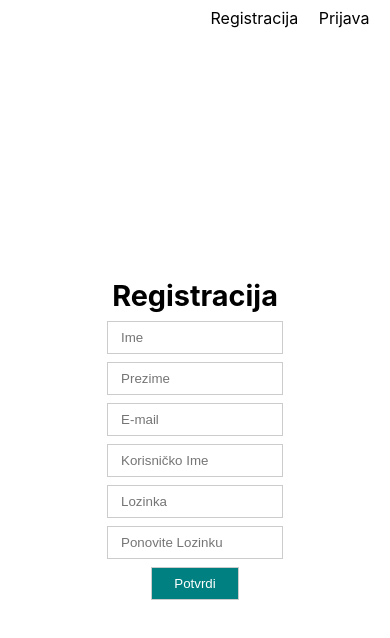
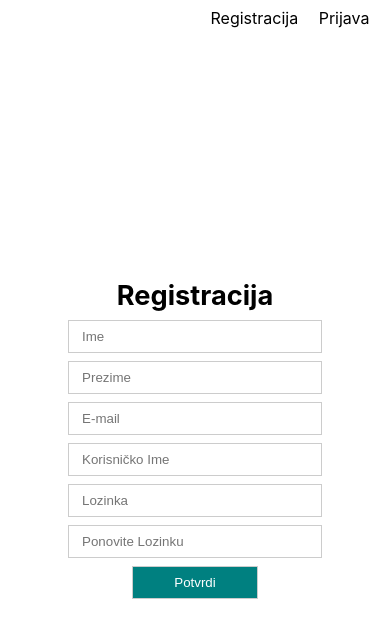
Before and after one commit to Emox133/personal-3, a React (Create React App) app: page / in a window 390 px wide. Shown: the top 638 px of the page. Built offline with nearby package versions, Linux system fonts and the light colour scheme.

Commit message:
fixed bad css

```diff
--- a/src/App.css
+++ b/src/App.css
@@ -66,10 +66,10 @@
 
 @media only screen and (max-width: 900px) {
   .form {
-    width: 45%;
+    width: 65%;
   }
 
   .welcome__title {
-    font-size: 1.8rem;
+    font-size: 1.7rem;
   }
 }
```
